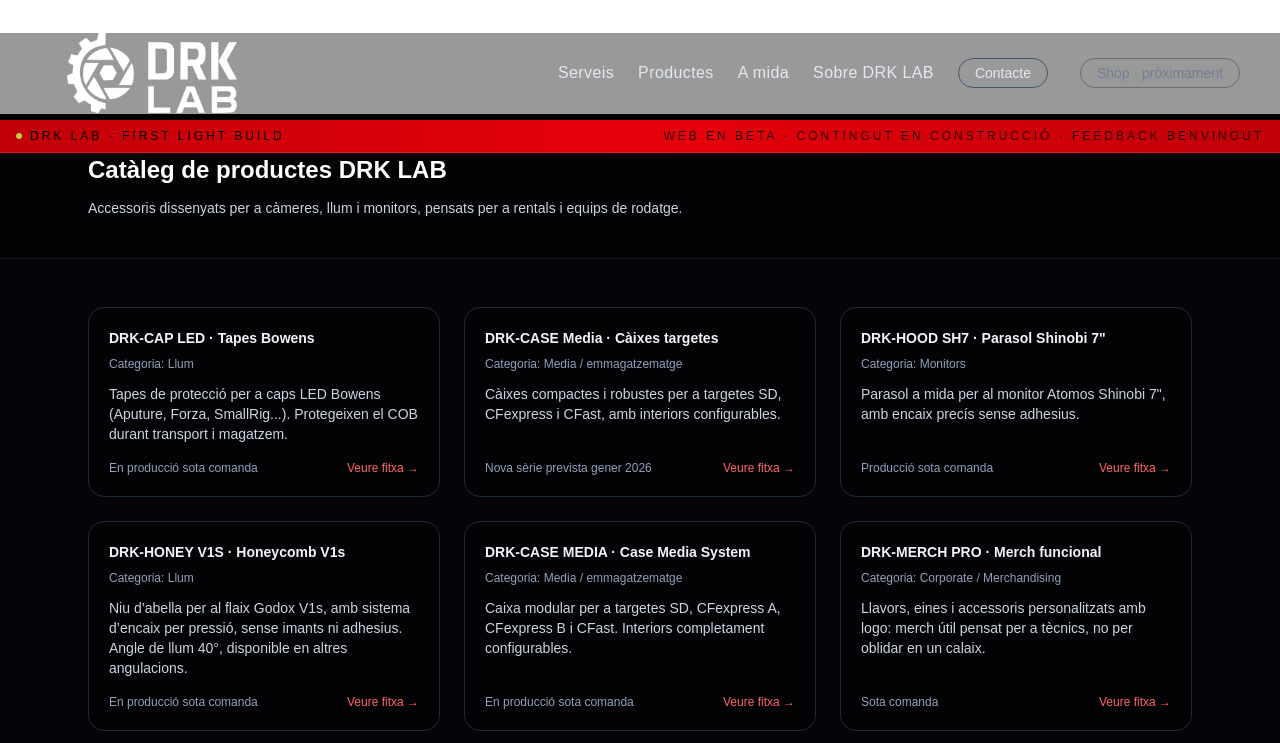
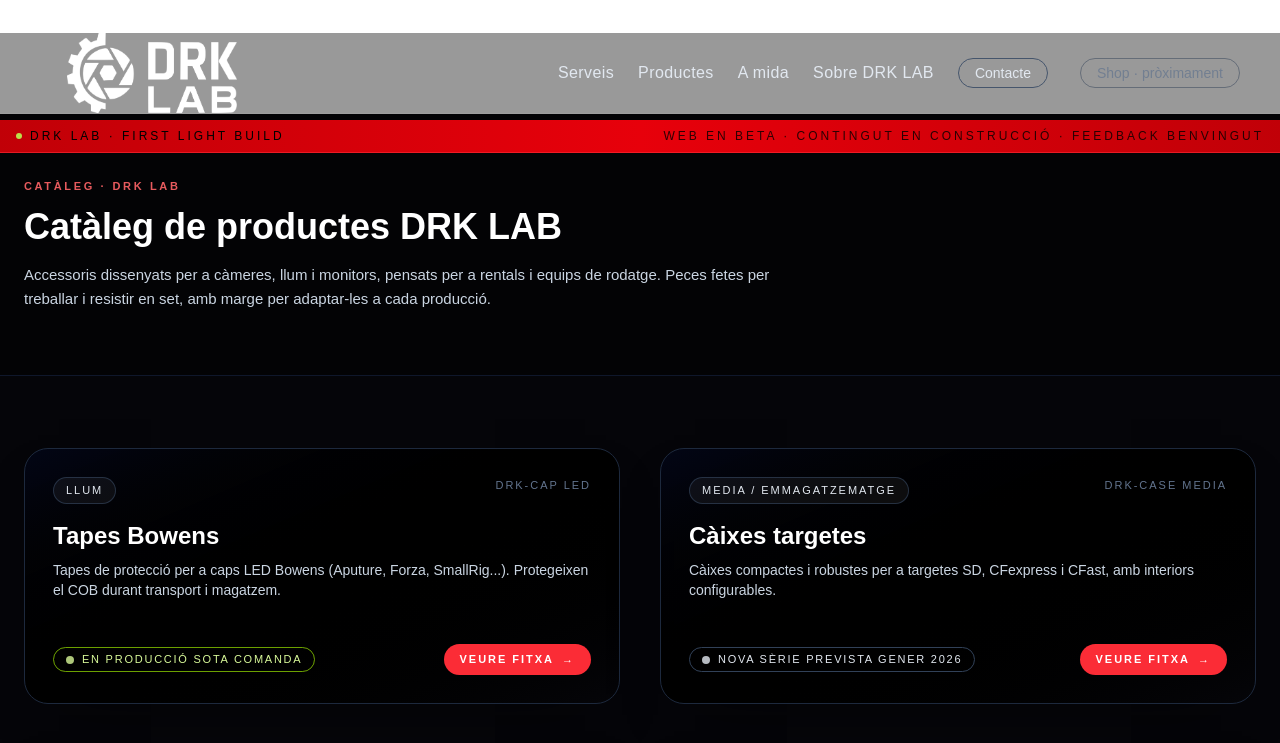
Before and after one commit to darkolab/drk-lab-site, a Next.js app: page /products in a window 1280 px wide. Shown: the top 743 px of the page. Built offline with nearby package versions, Linux system fonts and the light colour scheme.

Commit message:
style: mejorar layout catálogo y footer

```diff
--- a/app/products/page.tsx
+++ b/app/products/page.tsx
@@ -2,54 +2,97 @@
 import Link from "next/link";
 import { products } from "@/lib/products";
 
+const statusStyles = {
+  default: "border-slate-700 text-slate-200",
+  prototype: "border-orange-400/70 text-orange-200",
+  production: "border-lime-400/70 text-lime-200",
+};
+
+function getStatusStyle(status: string) {
+  const normalized = status.toLowerCase();
+  if (normalized.includes("prototip")) return statusStyles.prototype;
+  if (normalized.includes("producció")) return statusStyles.production;
+  return statusStyles.default;
+}
+
 export default function ProductsPage() {
   return (
     <main className="min-h-screen bg-[#050509] text-slate-100">
-      <section className="border-b border-slate-900 bg-black/40 py-10">
-        <div className="mx-auto max-w-6xl px-6">
-          <h1 className="text-2xl font-semibold text-white">
+      {/* HERO / INTRO CATÀLEG */}
+      <section className="border-b border-slate-900 bg-black/40 py-12 md:py-16">
+        <div className="mx-auto max-w-7xl px-6">
+          <p className="text-[11px] font-semibold uppercase tracking-[0.24em] text-red-400/90">
+            Catàleg · DRK LAB
+          </p>
+          <h1 className="mt-3 text-3xl font-semibold text-white md:text-4xl">
             Catàleg de productes DRK LAB
           </h1>
-          <p className="mt-3 text-sm text-slate-300">
-            Accessoris dissenyats per a càmeres, llum i monitors, pensats per a
-            rentals i equips de rodatge.
+          <p className="mt-4 max-w-3xl text-sm leading-relaxed text-slate-300 md:text-[15px]">
+            Accessoris dissenyats per a càmeres, llum i monitors, pensats per a rentals i equips de rodatge.
+            Peces fetes per treballar i resistir en set, amb marge per adaptar-les a cada producció.
           </p>
         </div>
       </section>
 
-      <section className="bg-[#050509] py-12">
-        <div className="mx-auto max-w-6xl px-6">
-          <div className="grid gap-6 md:grid-cols-3">
+      {/* LLISTAT DE PRODUCTES */}
+      <section className="bg-[#050509] py-14 md:py-18">
+        <div className="mx-auto max-w-7xl px-6">
+          <div className="grid grid-cols-1 gap-10 lg:grid-cols-2">
             {products.map((product) => (
               <article
                 key={product.slug}
-                className="flex flex-col justify-between rounded-2xl border border-slate-800 bg-black/40 p-5"
+                className="group relative flex min-h-[220px] flex-col justify-between rounded-3xl border border-slate-800 bg-gradient-to-br from-slate-950/80 via-black to-[#050509] p-7 shadow-[0_25px_60px_-35px_rgba(0,0,0,0.7)] transition-transform transition-shadow duration-200 hover:-translate-y-1 hover:border-red-500/70 hover:shadow-red-500/20"
               >
-                <div>
-                  <h2 className="text-sm font-semibold text-slate-100">
+                {/* CONTINGUT PRINCIPAL */}
+                <div className="space-y-4">
+                  {/* Categoria + codi */}
+                  <div className="flex items-start justify-between gap-3">
+                    <span className="inline-flex items-center rounded-full border border-slate-700/70 bg-white/5 px-3 py-1 text-[11px] uppercase tracking-[0.18em] text-slate-200">
+                      {product.category}
+                    </span>
+                    <span className="text-[11px] uppercase tracking-[0.18em] text-slate-500">
+                      {product.code}
+                    </span>
+                  </div>
+
+                  {/* Nom + descripció curta */}
+                  <div className="space-y-2">
+                    <h2 className="text-xl font-semibold text-white md:text-2xl">
                       <Link
                         href={`/products/${product.slug}`}
-                      className="hover:text-red-400"
+                        className="transition-colors hover:text-red-400"
                       >
-                      {product.code} · {product.shortName}
+                        {product.shortName}
                       </Link>
                     </h2>
-                  <p className="mt-2 text-xs text-slate-400">
-                    Categoria: {product.category}
-                  </p>
-                  <p className="mt-3 text-sm text-slate-300">
+                    <p className="text-sm text-slate-300 line-clamp-3">
                       {product.shortDescription}
                     </p>
                   </div>
-                <div className="mt-4 flex items-center justify-between text-xs text-slate-400">
-                  <span>{product.status}</span>
+                </div>
+
+                {/* ESTAT + CTA */}
+                <div className="mt-7 flex flex-wrap items-center justify-between gap-3 pt-4 text-sm">
+                  <span
+                    className={`inline-flex items-center gap-2 rounded-full border px-3 py-1 text-[11px] uppercase tracking-[0.16em] ${getStatusStyle(
+                      product.status,
+                    )}`}
+                  >
+                    <span className="h-2 w-2 rounded-full bg-current opacity-80" />
+                    {product.status}
+                  </span>
+
                   <Link
                     href={`/products/${product.slug}`}
-                    className="text-red-400 hover:text-red-300"
+                    className="inline-flex items-center gap-2 rounded-full bg-red-500 px-4 py-2 text-[11px] font-semibold uppercase tracking-[0.18em] text-white transition-colors hover:bg-red-600"
                   >
-                    Veure fitxa →
+                    Veure fitxa
+                    <span aria-hidden>→</span>
                   </Link>
                 </div>
+
+                {/* GLOW SUAU EN HOVER */}
+                <div className="pointer-events-none absolute inset-x-0 bottom-0 h-1/3 rounded-b-3xl bg-gradient-to-t from-red-500/8 via-transparent to-transparent opacity-0 transition-opacity group-hover:opacity-100" />
               </article>
             ))}
           </div>
--- /dev/null
+++ b/components/site-footer.tsx
@@ -0,0 +1,96 @@
+import Link from "next/link";
+import Image from "next/image";
+
+const socials = [
+  { name: "Instagram", href: "https://instagram.com/drk-lab" },
+  { name: "TikTok", href: "https://tiktok.com/@drk-lab" },
+  { name: "LinkedIn", href: "https://www.linkedin.com/company/drk-lab" },
+] as const;
+
+export function SiteFooter() {
+  const year = new Date().getFullYear();
+
+  return (
+    <footer className="border-t border-slate-800 bg-black/40">
+      <div className="mx-auto w-full max-w-8xl px-4 py-10 text-slate-300 sm:px-6 lg:px-8">
+        {/* bloque superior: izquierda / derecha */}
+        <div className="flex flex-col gap-10 md:flex-row md:items-start md:justify-between">
+          {/* IZQUIERDA: logo + texto + secciones */}
+          <div className="space-y-6 md:max-w-xl">
+            <div className="flex items-center">
+              <Image
+                src="/drklab_logo.png"
+                alt="DRK LAB"
+                width={180}
+                height={54}
+                className="h-10 w-auto md:h-12"
+                priority
+              />
+            </div>
+
+            <p className="max-w-md text-sm text-slate-400">
+              Enginyeria per a rodatges, accessoris a mida i peces pensades
+              per aguantar ritmes de rental i set.
+            </p>
+
+            <div className="space-y-3 text-sm">
+              <h2 className="text-xs font-semibold uppercase tracking-[0.18em] text-slate-200">
+                Seccions
+              </h2>
+              <ul className="space-y-2 text-slate-300">
+                <li>
+                  <Link href="/" className="hover:text-white">
+                    Inici
+                  </Link>
+                </li>
+                <li>
+                  <Link href="/products" className="hover:text-white">
+                    Productes
+                  </Link>
+                </li>
+                <li>
+                  <Link href="/contact" className="hover:text-white">
+                    Contacte
+                  </Link>
+                </li>
+              </ul>
+            </div>
+          </div>
+
+          {/* DERECHA: social alineado a la derecha */}
+          <div className="space-y-3 text-sm md:text-right">
+            <h2 className="text-xs font-semibold uppercase tracking-[0.18em] text-slate-200">
+              Social
+            </h2>
+            <ul className="space-y-2 text-slate-300">
+              {socials.map((social) => (
+                <li key={social.name}>
+                  <a
+                    href={social.href}
+                    className="inline-flex items-center gap-2 hover:text-white md:justify-end md:inline-flex"
+                    target="_blank"
+                    rel="noreferrer"
+                  >
+                    <span
+                      className="h-2 w-2 rounded-full bg-red-500"
+                      aria-hidden
+                    />
+                    {social.name}
+                  </a>
+                </li>
+              ))}
+            </ul>
+          </div>
+        </div>
+
+        {/* línea inferior */}
+        <div className="mt-10 flex flex-col items-start justify-between gap-3 border-t border-slate-800 pt-6 text-xs text-slate-500 md:flex-row">
+          <p>
+            © {year} DRK LAB · Disseny i fabricació d&apos;accessoris tècnics.
+          </p>
+          <p className="text-slate-500">Construït a mà en mode dark.</p>
+        </div>
+      </div>
+    </footer>
+  );
+}
```
Lines whose indentation alone changed are shown as unchanged.
